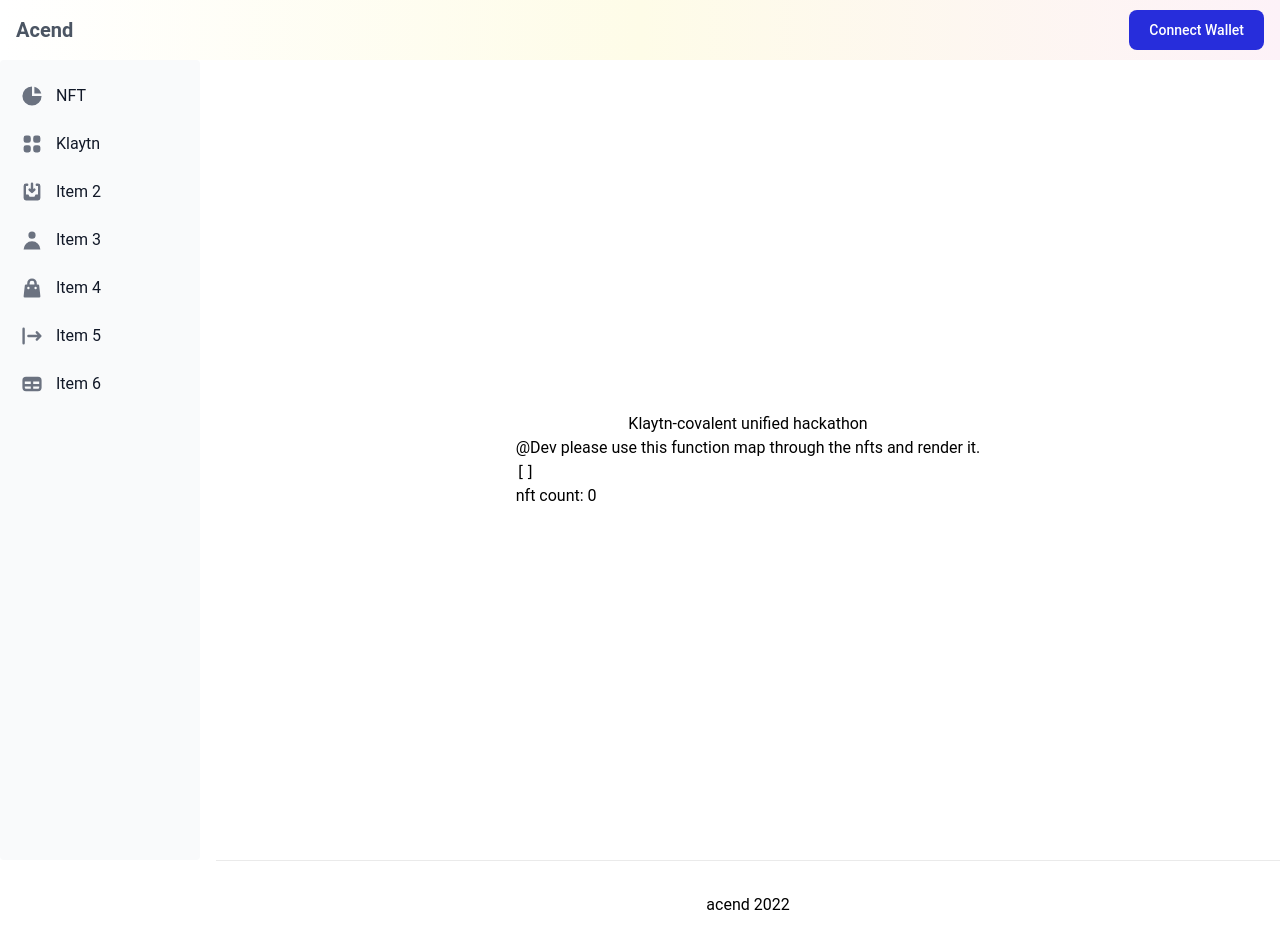
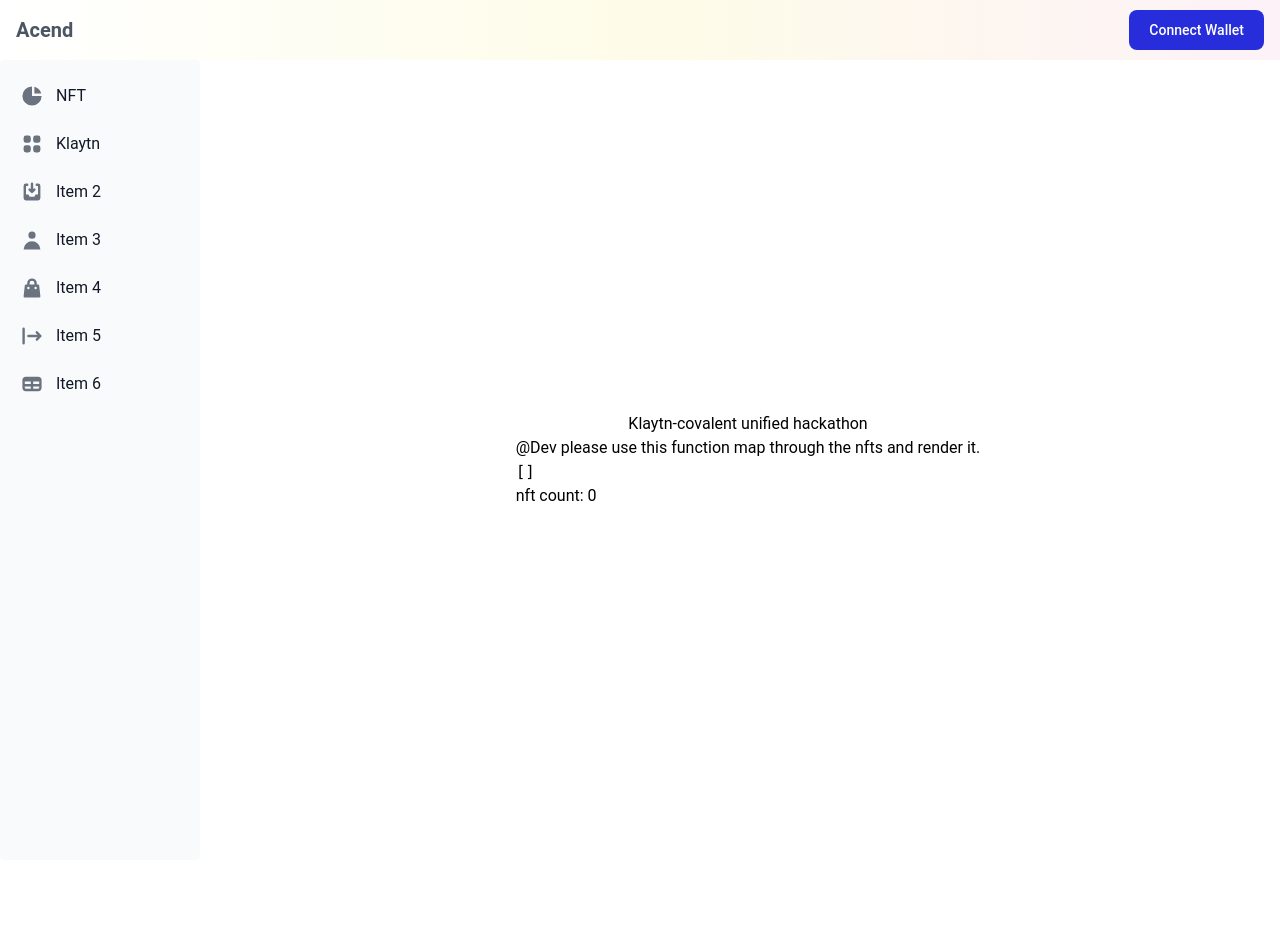
Before and after one commit to peteruche21/klaytn, a Next.js app in the folder next-app/: page / in a window 1280 px wide. After the commit the page ends 860 px from the top, so only its background shows below. Built offline with nearby package versions, Linux system fonts and the light colour scheme.

Commit message:
removed footer, fixed wallet seed

```diff
--- a/next-app/components/Layout/index.tsx
+++ b/next-app/components/Layout/index.tsx
@@ -4,7 +4,6 @@
 import globalState from "../../state";
 import { formatAddress, WalletSeed } from "../../utils";
 import SideNavigation from "./sider";
-import styles from "../../styles/Home.module.css";
 
 interface ILayoutNode {
   children?: ReactNode;
@@ -64,8 +63,12 @@
                     "Switch Network"
                   ) : (
                     <div className="inline-flex gap-3">
-                      {formatAddress(state.address as string)}
-                      {WalletSeed(state.address as string)}
+                      <div className="m-auto">
+                        {formatAddress(state.address as string)}
+                      </div>
+                      <div className="rounded-md border-green-500 border-2">
+                        {WalletSeed(state.address as string)}
+                      </div>
                     </div>
                   )
                 ) : (
@@ -85,12 +88,7 @@
         <div className="col-span-1">
           <SideNavigation />
         </div>
-        <div className="col-span-5">
-          {children}
-          <footer className={styles.footer}>
-            <p>acend 2022</p>
-          </footer>
-        </div>
+        <div className="col-span-5">{children}</div>
       </div>
     </>
   );
--- a/next-app/components/Layout/sider.tsx
+++ b/next-app/components/Layout/sider.tsx
@@ -4,7 +4,7 @@
   return (
     <div>
       <aside className="w-full" aria-label="Sidebar">
-        <div className="h-screen overflow-y-auto py-4 px-3 bg-gray-50 rounded dark:bg-gray-800">
+        <div className="h-screen overflow-y-auto py-4 px-3 bg-gray-50 rounded dark:bg-[#272ddb]">
           <ul className="space-y-2">
             <li>
               <a
```
